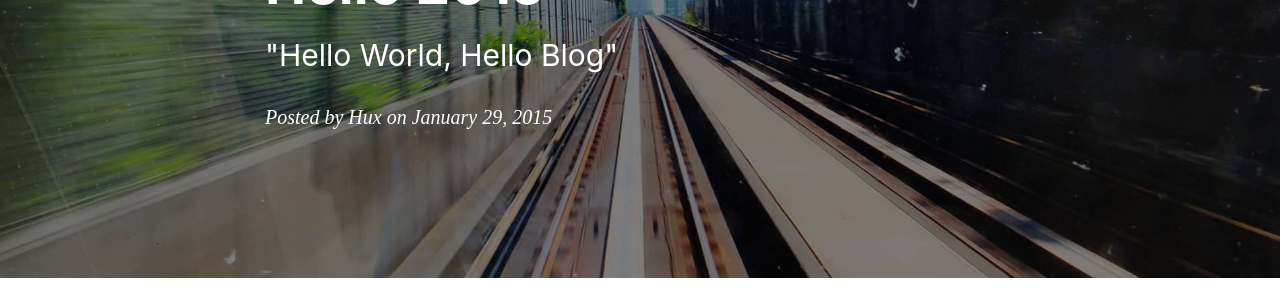
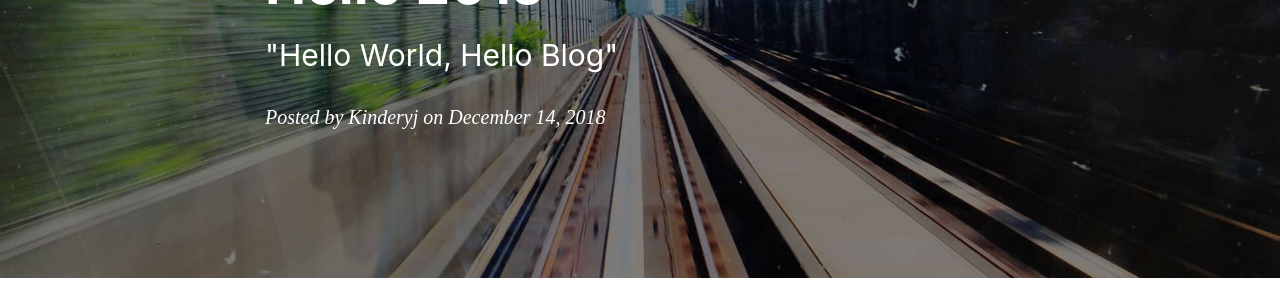
Before and after one commit to kinderyj/kinderyj.github.io, a Jekyll site: the page built from _posts/2014-01-29-hello-2015.markdown, in a window 1280 px wide. Shown: the part 245-545 px from the top of the page. Built offline with Jekyll 4.4.1, drawn with Linux system fonts in a browser that asks for light colours; nearby versions of some CDN libraries; comment, search, counter and statistics services are not loaded.

Commit message:
update bg121

```diff
--- a/_posts/2014-01-29-hello-2015.markdown
+++ b/_posts/2014-01-29-hello-2015.markdown
@@ -2,8 +2,8 @@
 layout:     post
 title:      "Hello 2015"
 subtitle:   " \"Hello World, Hello Blog\""
-date:       2015-01-29 12:00:00
-author:     "Hux"
+date:       2018-12-14 12:00:00
+author:     "Kinderyj"
 header-img: "img/post-bg-2015.jpg"
 catalog: true
 tags:
```
